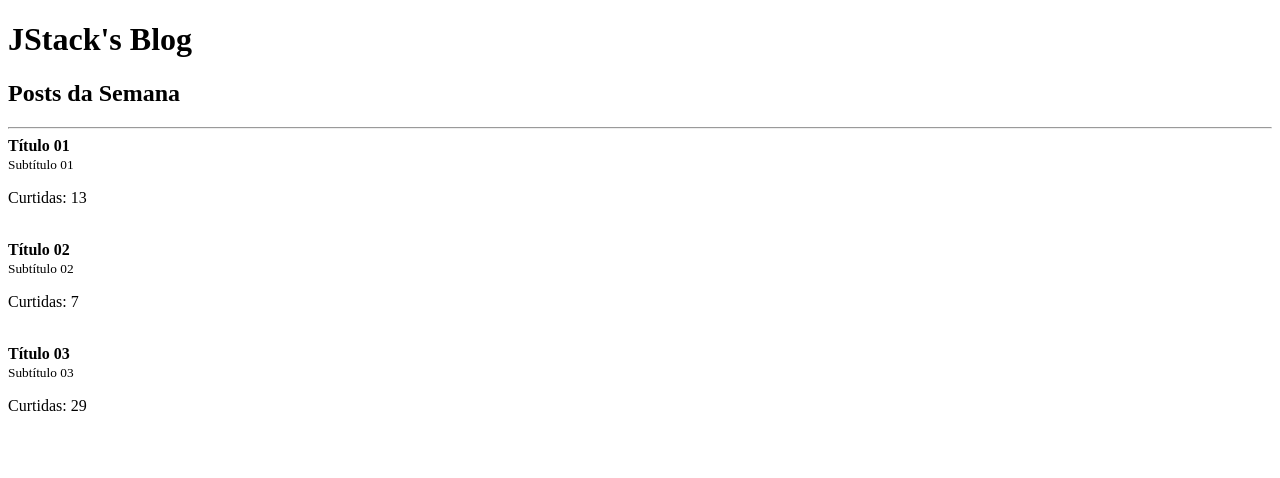
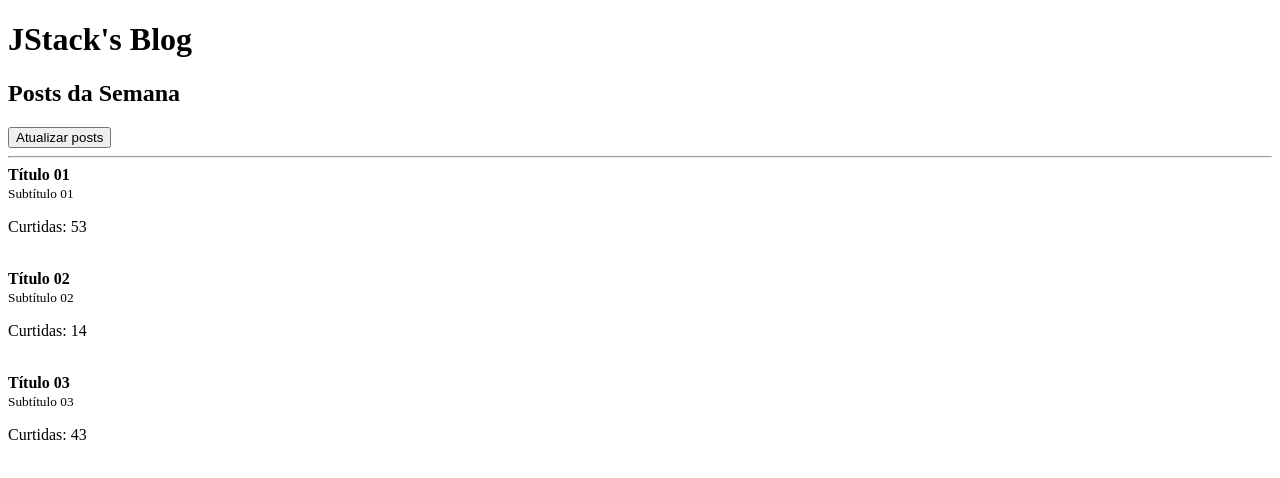
Before and after one commit to JoaoPedroAFLuz/react-blog, a React app: page / in a window 1280 px wide. Shown: the top 478 px of the page. Built offline with nearby package versions, Linux system fonts and the light colour scheme.

Commit message:
feat: create useState for posts array

```diff
--- a/src/App.js
+++ b/src/App.js
@@ -1,33 +1,60 @@
-import React from 'react';
+import React, { useState } from 'react';
 import { Header } from './Components/Header';
 import { Post } from './Components/Post';
 
-const posts = [
+export function App() {
+  const [posts, setPosts] = useState([
     {
       id: Math.random(),
       title: 'Título 01',
       subtitle: 'Subtítulo 01',
-    curtidas: 13,
+      curtidas: generateLikesValue(),
     },
     {
       id: Math.random(),
       title: 'Título 02',
       subtitle: 'Subtítulo 02',
-    curtidas: 7,
+      curtidas: generateLikesValue(),
     },
     {
       id: Math.random(),
       title: 'Título 03',
       subtitle: 'Subtítulo 03',
-    curtidas: 29,
+      curtidas: generateLikesValue(),
     },
-];
+  ]);
 
-export function App() {
+  function handleRefresh() {
+    setPosts((prevState) => [
+      ...prevState,
+      {
+        id: Math.random(),
+        title: `Título ${
+          prevState.length + 1 < 10
+            ? `0${prevState.length + 1}`
+            : prevState.length + 1
+        }`,
+        subtitle: `Subtítulo ${
+          prevState.length + 1 < 10
+            ? `0${prevState.length + 1}`
+            : prevState.length + 1
+        }`,
+        curtidas: generateLikesValue(),
+      },
+    ]);
+  }
+
+  function generateLikesValue() {
+    return Math.floor(Math.random() * 100);
+  }
+
   return (
     <>
       <Header title="JStack's Blog">
         <h2>Posts da Semana</h2>
+        <button type="button" onClick={handleRefresh}>
+          Atualizar posts
+        </button>
       </Header>
 
       {posts.map((post) => (
```
Also changed, not shown: .eslintrc.json. Lines whose indentation alone changed are shown as unchanged.
